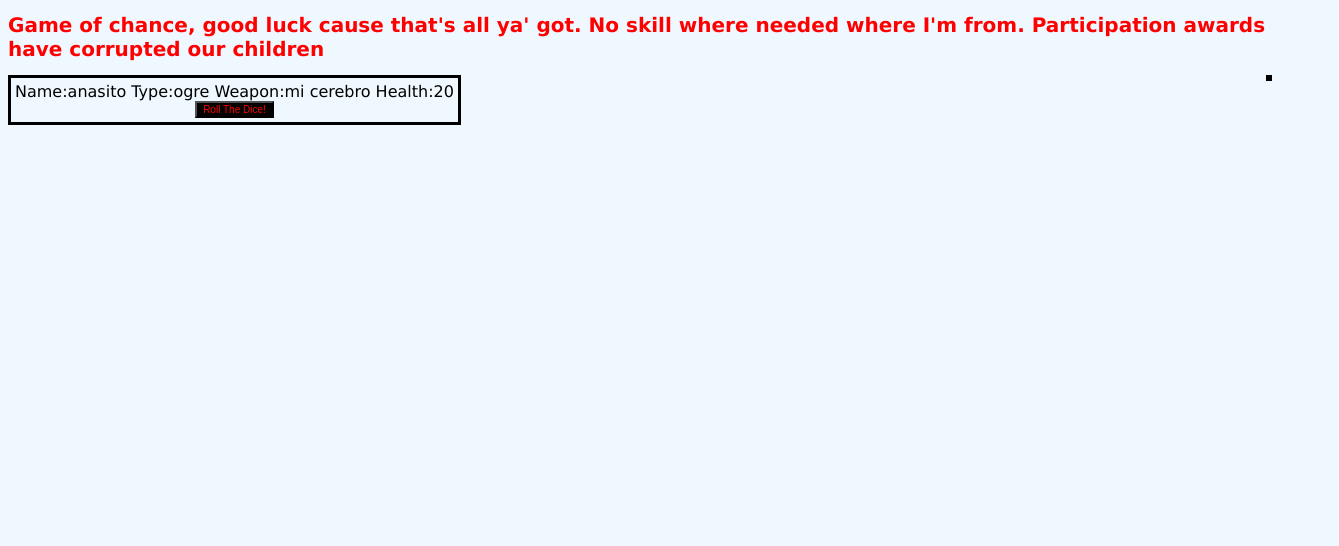
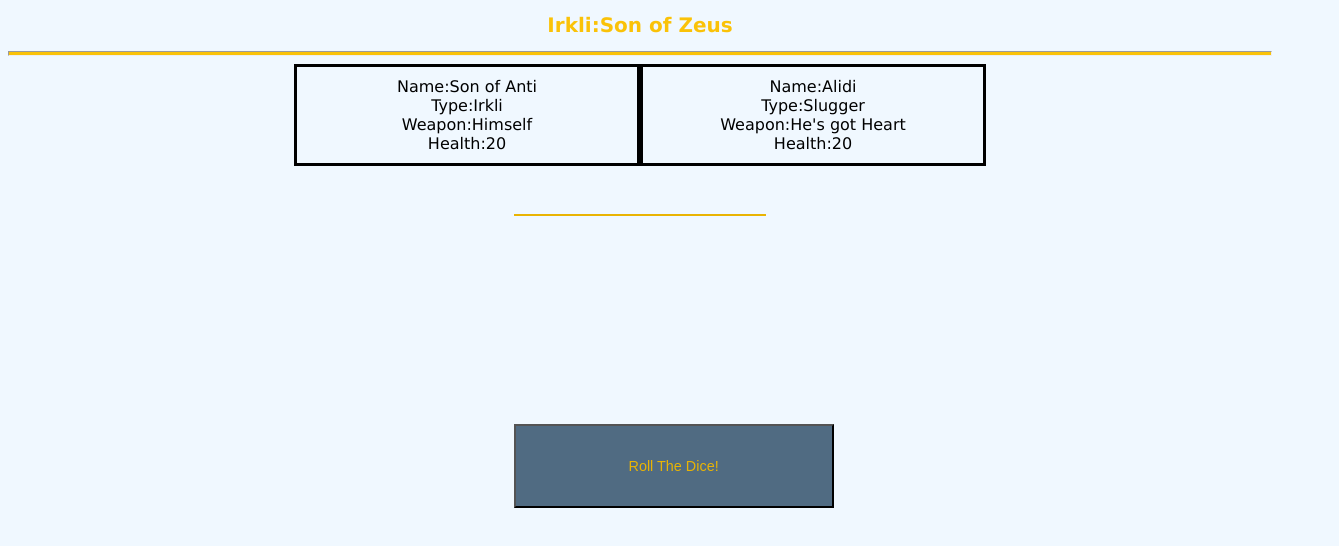
Before and after one commit to Ajehani/faffingabout, a plain HTML site: page index.html in a window 1280 px wide. Shown: the whole page, 1339 px wide, since content can reach past the window. Drawn offline with Linux system fonts and the light colour scheme.

Commit message:
help me help you

```diff
--- a/game.js
+++ b/game.js
@@ -1,23 +1,54 @@
-let zek=document.querySelector('#text')
+p1=document.querySelector('#p1')
 const game=(name,type,weapon)=>{
     let health=20
+    let ehealth=20
     const damage=()=>{
-        if(Math.floor(Math.random())>0.5){
+        let comment=document.querySelector('#commentary')
+        let ran=Math.floor(Math.random()*10)
+        console.log(ran)
+        if(ran===3||ran===4||ran===5||ran===6){
+            ehealth--
+            document.getElementById('-4').textContent=`Health:${ehealth}`
+            if(ehealth===0){
+                alert("YOU WON,congrats you defied defying the odds")
+            }
+            comment.textContent="Nice hit"
+        }
+        else if(ran===7 || ran===8){
             health--
+            document.getElementById('3').textContent=`Health:${health}`
             if(health===0){
                 alert("YOU DIED...RELOAD PAGE")
             }
+            comment.textContent="You got hit"
+        }
+        else{
+            comment.textContent="You missed"
         }
     }
     const display=()=>{
-        zek.textContent=`Name:${name} \n Type:${type} \n Weapon:${weapon} \n Health:${health}`
+        for(let i=0;i<4;i++){
+            let text=document.createElement('div')
+            let text2=document.createElement('div')
+            text.setAttribute('id',i)
+            text2.setAttribute('id',-i-1)
+            p1.appendChild(text)
+            p2.appendChild(text2)
+        }
+        document.getElementById('0').textContent=`Name:${name}`
+        document.getElementById('1').textContent=`Type:${type}`
+        document.getElementById('2').textContent=`Weapon:${weapon}`
+        document.getElementById('3').textContent=`Health:${health}`
+        document.getElementById('-1').textContent=`Name:Alidi`
+        document.getElementById('-2').textContent=`Type:Slugger`
+        document.getElementById('-3').textContent=`Weapon:He's got Heart`
+        document.getElementById('-4').textContent=`Health:${ehealth}`
     }
     return {display,damage};
 }
-let p=game("anasito","ogre","mi cerebro")
+let p=game("Son of Anti","Irkli","Himself")
 p.display()
 const attack=document.querySelector('#attack')
 attack.addEventListener('click',()=>{
     p.damage()
-    p.display()
 })
--- a/index.html
+++ b/index.html
@@ -7,13 +7,16 @@
     <title>Document</title>
     <link rel="stylesheet" href="style.css" >
 </head>
-<h1>Game of chance, good luck cause that's all ya' got. No skill where needed where I'm from. Participation awards have corrupted our children</h1>
+<h1>Irkli:Son of Zeus</h1>
+<hr>
 <body>
+    <div id="arrange">
     <div id='p1'>
-    <div id="text"></div>
-    <button id="attack">Roll The Dice!</button>
     </div>
     <div id="p2"></div>
+    </div>
+    <div id="commentary"></div>
+    <button id="attack">Roll The Dice!</button>
 </body>
 <script src="game.js"></script>
 </html>
--- a/style.css
+++ b/style.css
@@ -4,26 +4,48 @@ html{
 }
 h1{
     font-size:20px;
-    color: red;
+    color: rgb(250, 194, 8);
+    text-align: center;
+}
+hr{
+    height:3px;
+    background-color: rgb(250, 194, 8);
+    ;
 }
 #p1{
     display: flex;
-    float: left;
     flex-direction: column;
     align-items: center;
     border:3px solid black;
-    padding:4px;
+    padding:10px;
+    width:20rem;
+}
+#arrange{
+    display: flex;
+    justify-content: center;
 }
 #p2{
     display: flex;
-    float: right;
     flex-direction: column;
     align-items: center;
-    border:3px solid black
+    border:3px solid black;
+    padding:10px;
+    width:20rem;
 }
+
 #attack{
-    background-color: black;
-    color:red;
+    background-color: rgb(80, 107, 130);
+    color:rgb(233, 180, 4);
     font-size: 10px;
-
+    margin: 10rem 40%;
+    padding: 2rem;
+    width:20rem;
+    font-size: 90%;
 }
+#commentary{
+    text-align: center;
+    margin:3rem 40%;
+    font-size: 1rem;
+    border: 1px solid rgb(233, 180, 4);
+    ;
+}
```
